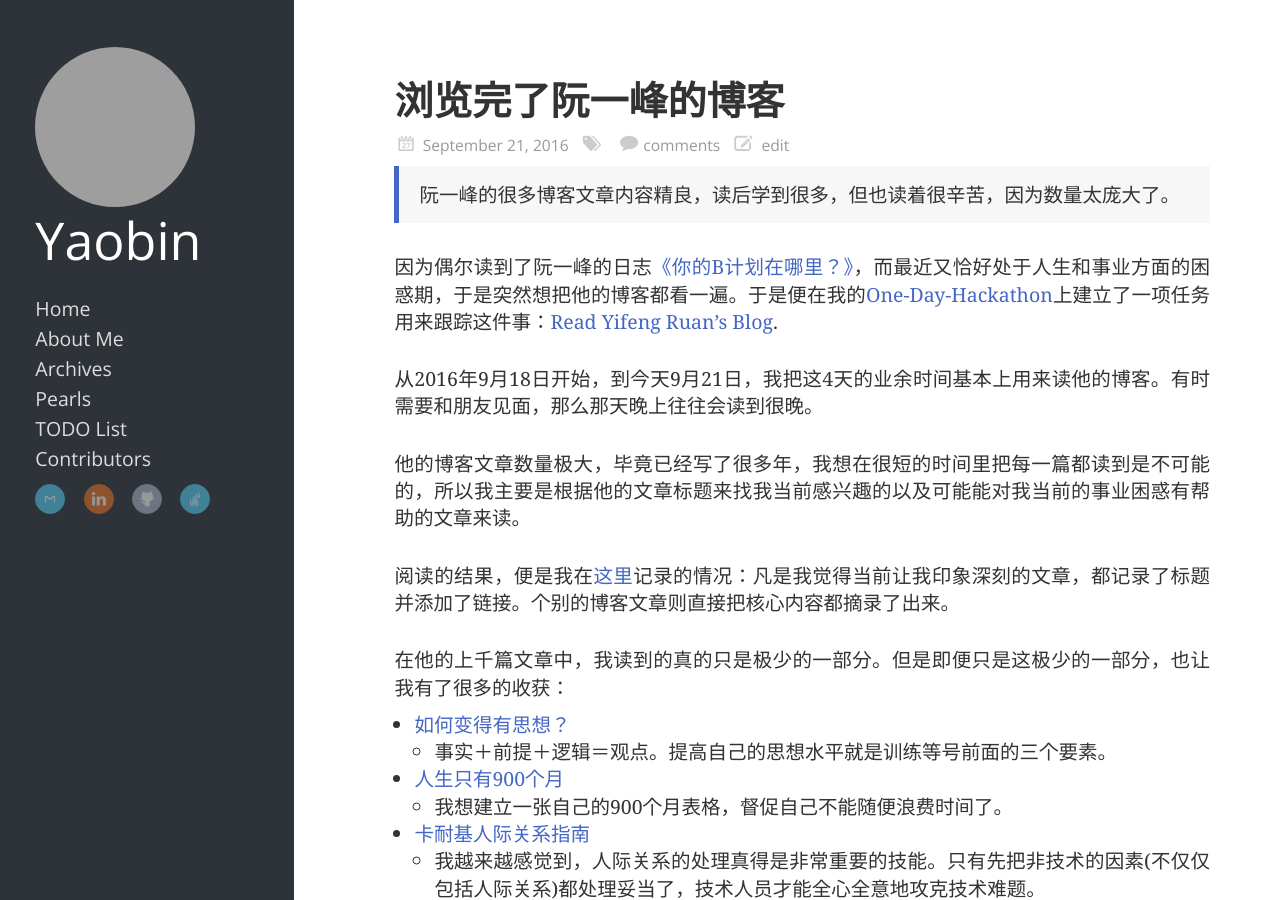
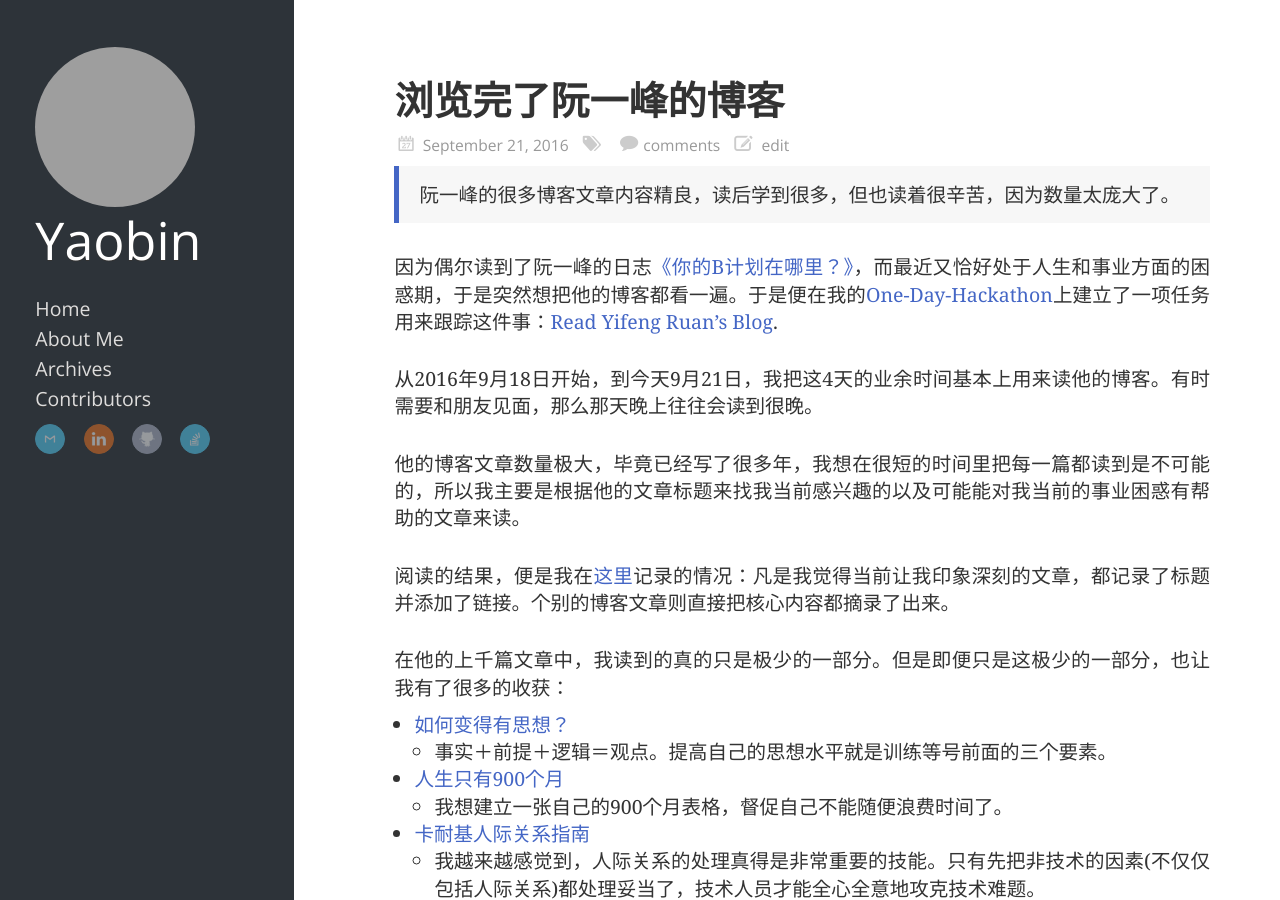
Before and after one commit to Tianhao25/yaobinwen.github.io, a Jekyll site: the page built from index.html, in a window 1280 px wide and 900 px high. Built offline with Jekyll 4.4.1, drawn with Linux system fonts in a browser that asks for light colours; nearby versions of some CDN libraries; the list of posts is cut into pages by our own code; comment, search, counter and statistics services are not loaded; grey boxes are pictures that could not be loaded.

Commit message:
Update navigator.

```diff
--- a/_includes/navigation.html
+++ b/_includes/navigation.html
@@ -2,8 +2,8 @@
   <li><a href="http://yaobinwen.github.io/">Home</a></li>
   <li><a href="https://about.me/yaobinwen" target="_newtab">About Me</a></li>
   <li><a href="/archive">Archives</a></li>
-  <li><a href="/pearls">Pearls</a></li>
-  <li><a href="/todo-list">TODO List</a></li>
+  <!-- <li><a href="/pearls">Pearls</a></li> -->
+  <!-- <li><a href="/todo-list">TODO List</a></li> -->
   <li><a href="/contributors">Contributors</a></li>
 </ul>
 
```
